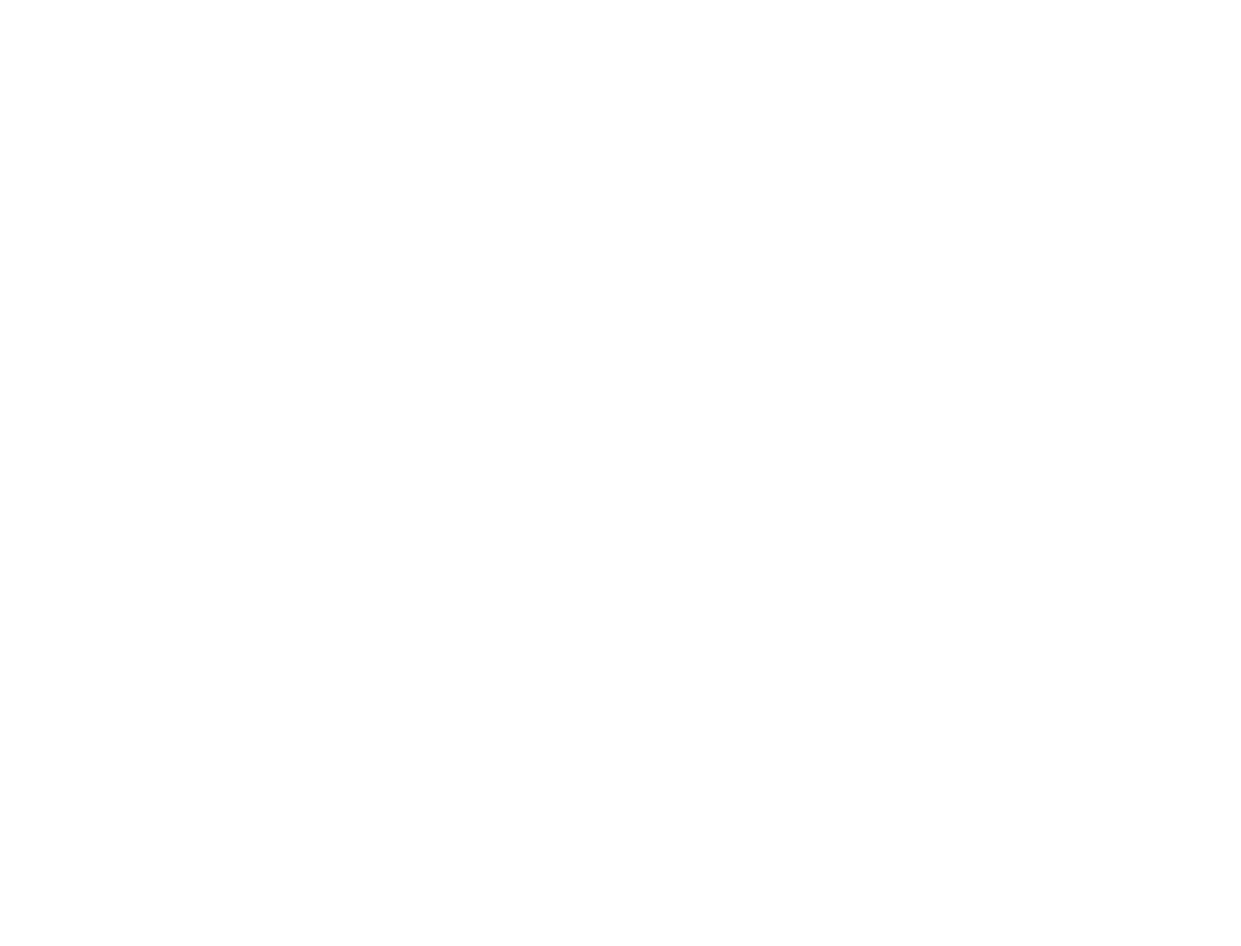
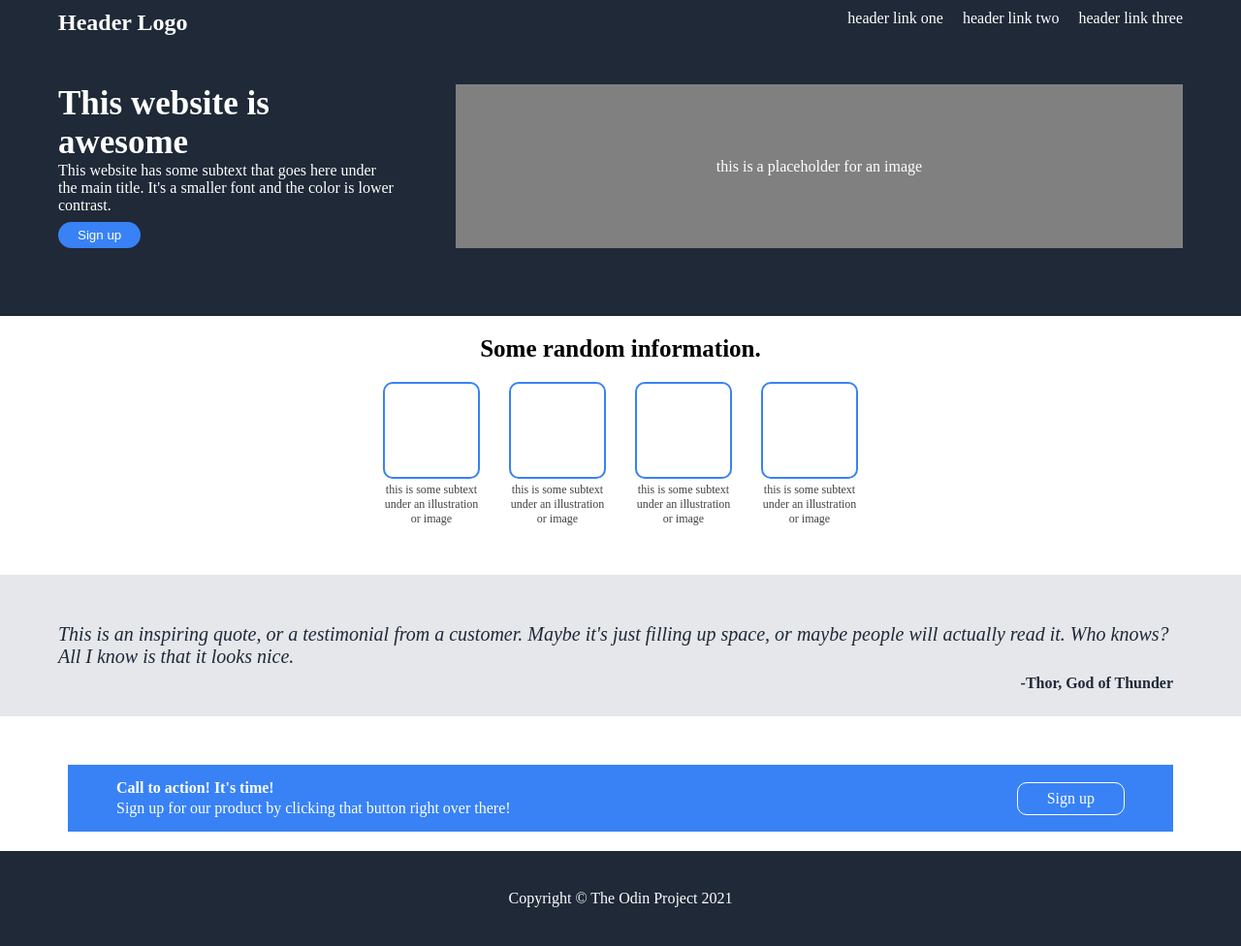
Before and after one commit to AltayHodo/odin-landing-page-new, a plain HTML site: page index.html in a window 1280 px wide. Shown: the whole page at 97% size. Before the commit the page ends 800 px from the top, so only its background shows below. Drawn offline with Linux system fonts and the light colour scheme.

Commit message:
Add basic layout

```diff
--- a/index.html
+++ b/index.html
@@ -1,12 +1,101 @@
 <!DOCTYPE html>
 <html lang="en">
+
 <head>
   <meta charset="UTF-8">
   <meta name="viewport" content="width=device-width, initial-scale=1.0">
   <title>Landing Page</title>
   <link rel="stylesheet" href="styles.css">
 </head>
+
 <body>
+  <div class="header">
+    <div class="header-left">
+      Header Logo
+    </div>
+    <div class="header-right">
+      <div class="header-link">header link one</div>
+      <div class="header-link">header link two</div>
+      <div class="header-link">header link three</div>
+    </div>
+  </div>
 
+  <div class="main">
+    <div class="main-left">
+      <div class="title">
+        This website is awesome
+      </div>
+      <div class="sub-title">
+        This website has some subtext that goes here under the main title.
+        It's a smaller font and the color is lower contrast.
+      </div>
+      <button class="sign-up-btn">Sign up</button>
+    </div>
+    <div class="main-right">
+      <div>
+        this is a placeholder for an image
+      </div>
+    </div>
+  </div>
+
+  <div class="random-info">
+    <div class="random-info-title">
+      Some random information.
+    </div>
+    <div class="boxes">
+      <div class="box-container">
+        <div class="box"></div>
+        <div class="box-text">
+          this is some subtext under an illustration or image
+        </div>
+      </div>
+      <div class="box-container">
+        <div class="box"></div>
+        <div class="box-text">
+          this is some subtext under an illustration or image
+        </div>
+      </div>
+      <div class="box-container">
+        <div class="box"></div>
+        <div class="box-text">
+          this is some subtext under an illustration or image
+        </div>
+      </div>
+      <div class="box-container">
+        <div class="box"></div>
+        <div class="box-text">
+          this is some subtext under an illustration or image
+        </div>
+      </div>
+    </div>
+  </div>
+
+  <div class="quote-container">
+    <div class="quote">
+      This is an inspiring quote, or a testimonial from a customer.
+      Maybe it's just filling up space, or maybe people
+      will actually read it. Who knows? All I know is that it looks nice.
+    </div>
+    <div class="author">
+      -Thor, God of Thunder
+    </div>
+  </div>
+
+  <div class="cta">
+    <div class="cta-right">
+      <div class="cta-title">
+        Call to action! It's time!
+      </div>
+      <div class="cta-text">
+        Sign up for our product by clicking that button right over there!
+      </div>
+    </div>
+    <div class="cta-btn">Sign up</div>
+  </div>
+
+  <div class="footer">
+    Copyright &copy; The Odin Project 2021
+  </div>
 </body>
+
 </html>
--- a/styles.css
+++ b/styles.css
@@ -0,0 +1,143 @@
+* {
+  margin: 0;
+  padding: 0;
+  box-sizing: border-box;
+}
+
+body {
+  color: white;
+}
+
+.header {
+  display: flex;
+  justify-content: space-between;
+  background-color: #1F2937;
+  padding: 10px 60px 50px 60px;
+}
+
+.header-left {
+  font-size: 24px;
+  font-weight: bold;
+}
+
+.header-right {
+  display: flex;
+  gap: 20px;
+}
+
+.main {
+  display: flex;
+  justify-content: space-between;
+  padding: 0 60px;
+  background-color: #1F2937;
+  padding-bottom: 70px;
+}
+
+.main-left {
+  width: 350px;
+}
+
+.title {
+  font-size: 35px;
+  font-weight: bold;
+}
+
+.sign-up-btn {
+  background-color: #3882F6;
+  color: white;
+  border: none;
+  padding: 6px 20px;
+  border-radius: 5cm;
+  margin-top: 8px;
+}
+
+.main-right {
+  background-color: grey;
+  display: flex;
+  justify-content: center;
+  align-items: center;
+  flex: 1;
+  margin-left: 60px;
+}
+
+.random-info {
+  margin-bottom: 50px;
+}
+
+.random-info-title {
+  color: black;
+  font-size: 25px;
+  font-weight: bold;
+  display: flex;
+  justify-content: center;
+  padding: 20px 0;
+}
+
+.boxes {
+  display: flex;
+  justify-content: center;
+  gap: 30px;
+}
+
+.box-container {
+  width: 100px;
+  text-align: center;
+  font-size: 12px;
+  color: rgb(68, 67, 67);
+}
+
+.box {
+  width: 100px;
+  height: 100px;
+  border: 2px solid #3882F6;
+  border-radius: 10px;
+  margin-bottom: 4px;
+}
+
+
+.quote-container {
+  background-color: #E5E7EB;
+  color: #1F2937;
+  padding: 50px 60px;
+  position: relative;
+  margin-bottom: 50px;
+}
+
+.quote {
+  font-size: 20px;
+  font-style: italic;
+}
+
+.author{
+  position: absolute;
+  bottom: 25px;
+  right: 70px;
+  font-weight: bold;
+}
+
+.cta{
+  background-color: #3882F6;
+  display: flex;
+  justify-content: space-between;
+  align-items: center;
+  margin: 20px 70px;
+  padding: 15px 50px;
+}
+
+.cta-title{
+  font-weight: bold;
+  margin-bottom: 3px;
+}
+
+.cta-btn{
+  border: 1px solid white;
+  padding: 7px 30px;
+  border-radius: 10px;
+}
+
+.footer{
+  background-color: #1F2937;
+  padding: 40px 0;
+  display: flex;
+  justify-content: center;
+}
```
